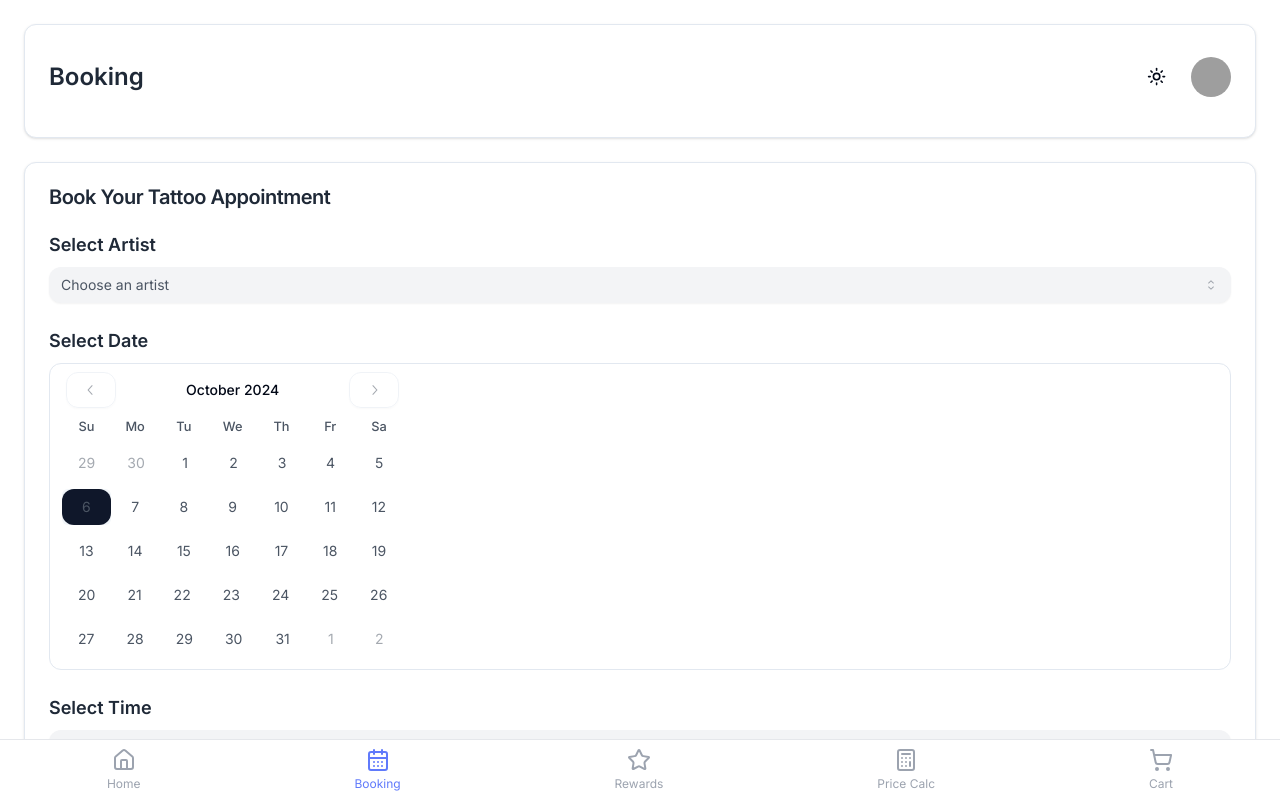
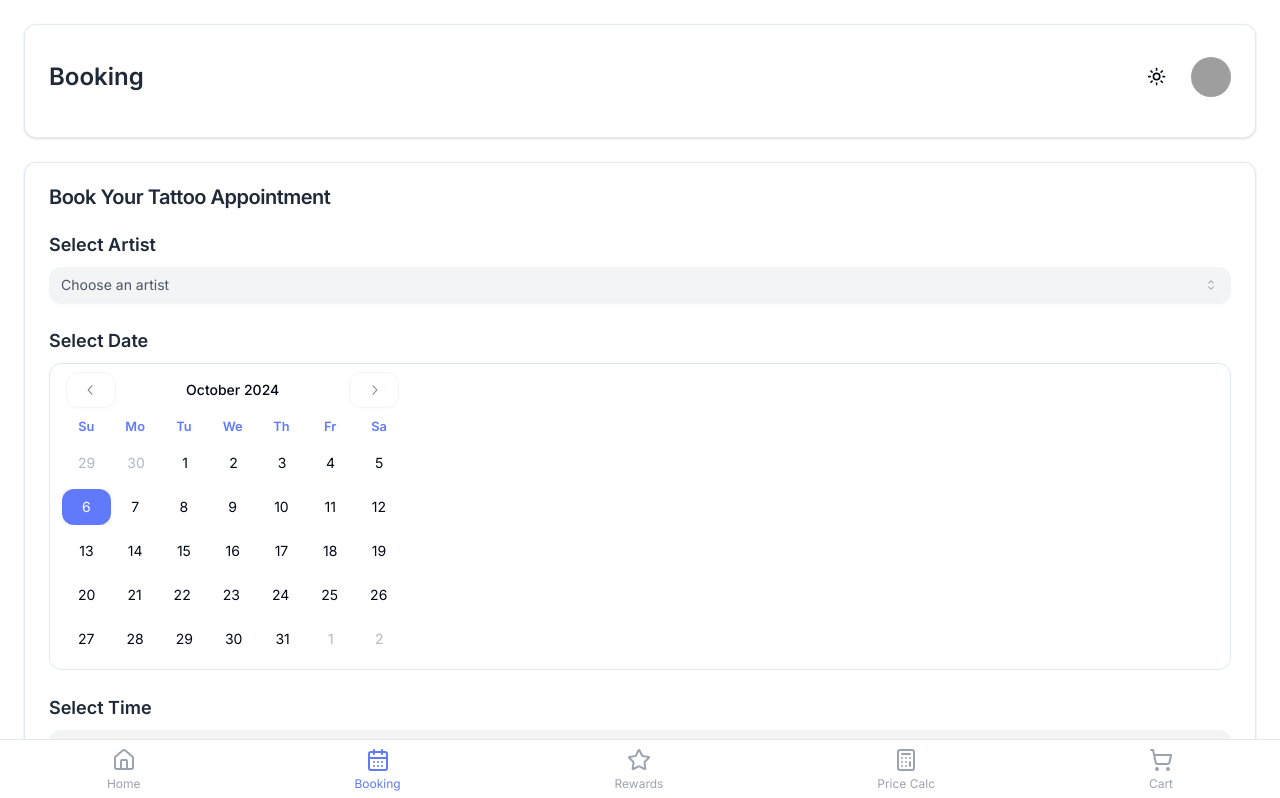
Before and after one commit to minaehab1/TattooApp-Converted, a Next.js app: page /booking in a window 1280 px wide. Shown: the top 798 px of the page. Built offline with nearby package versions, Linux system fonts and the light colour scheme; grey boxes are pictures that could not be loaded.

Commit message:
booking p 4

```diff
--- a/components/BookingPage.tsx
+++ b/components/BookingPage.tsx
@@ -25,6 +25,10 @@ const calendarStyles = `
   .custom-calendar .rdp-day_today {
     font-weight: bold;
     color: #607AFB;
+  }
+  .custom-calendar .rdp-head_cell {
+    color: #607AFB;
+    font-weight: 600;
   }
 `;
 
@@ -75,25 +79,29 @@ export default function BookingPage() {
 
             <section>
               <h2 className="text-lg font-semibold mb-2" style={{ color: '#1F2937' }}>Select Date</h2>
+              <style>{calendarStyles}</style>
               <div className="custom-calendar">
                 <Calendar
                   mode="single"
                   selected={date}
                   onSelect={setDate}
                   className="rounded-xl border"
+                  classNames={{
+                    day_selected: "bg-[#607AFB] text-white hover:bg-[#4c62c9]",
+                    day_today: "text-[#607AFB] font-bold",
+                  }}
                   styles={{
                     head_cell: {
                       width: '100%',
-                      fontWeight: 500,
-                      color: '#4B5563',
+                      fontWeight: 600,
+                      color: '#607AFB',
                     },
                     cell: {
                       width: '100%',
                     },
                     button: {
                       width: '100%',
-                      color: '#4B5563',
-                      borderRadius: '0.75rem', // Increased border radius for day buttons
+                      borderRadius: '0.75rem',
                     },
                     nav_button: {
                       color: '#607AFB',
```
